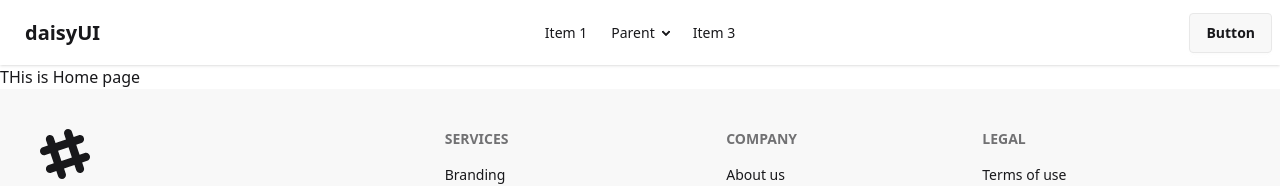
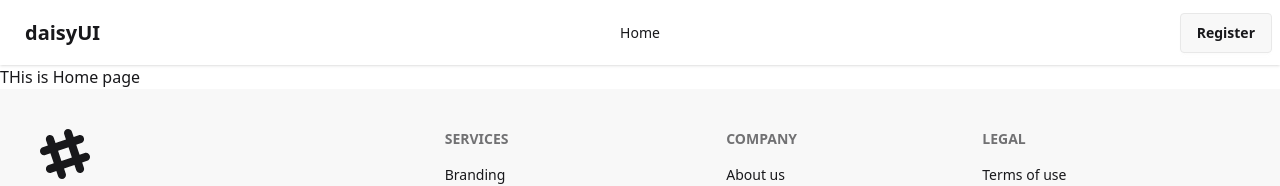
Before and after one commit to mmiskatul/Job-portal-client, a React (Vite) app: page / in a window 1280 px wide. Shown: the top 186 px of the page. Built offline with nearby package versions, Linux system fonts and the light colour scheme.

Commit message:
update the a to navlink

```diff
--- a/src/pages/shared/Navbar.jsx
+++ b/src/pages/shared/Navbar.jsx
@@ -1,6 +1,10 @@
 import React from "react";
+import { NavLink } from "react-router";
 
 const Navbar = () => {
+    const links =<>
+    <li><NavLink to="/">Home</NavLink> </li>
+    </>
   return (
     <div className="navbar bg-base-100 shadow-sm">
       <div className="navbar-start">
@@ -26,45 +30,18 @@ const Navbar = () => {
             tabIndex={0}
             className="menu menu-sm dropdown-content bg-base-100 rounded-box z-1 mt-3 w-52 p-2 shadow"
           >
-            <li>
-              <a>Item 1</a>
-            </li>
-            <li>
-              <a>Parent</a>
-
-            </li>
-            <li>
-              <a>Item 3</a>
-            </li>
+            {links}
           </ul>
         </div>
         <a className="btn btn-ghost text-xl">daisyUI</a>
       </div>
       <div className="navbar-center hidden lg:flex">
         <ul className="menu menu-horizontal px-1">
-          <li>
-            <a>Item 1</a>
-          </li>
-          <li>
-            <details>
-              <summary>Parent</summary>
-              <ul className="p-2">
-                <li>
-                  <a>Submenu 1</a>
-                </li>
-                <li>
-                  <a>Submenu 2</a>
-                </li>
-              </ul>
-            </details>
-          </li>
-          <li>
-            <a>Item 3</a>
-          </li>
+        {links}
         </ul>
       </div>
       <div className="navbar-end">
-        <a className="btn">Button</a>
+        <NavLink className="btn" to="/register">Register</NavLink>
       </div>
     </div>
   );
```
